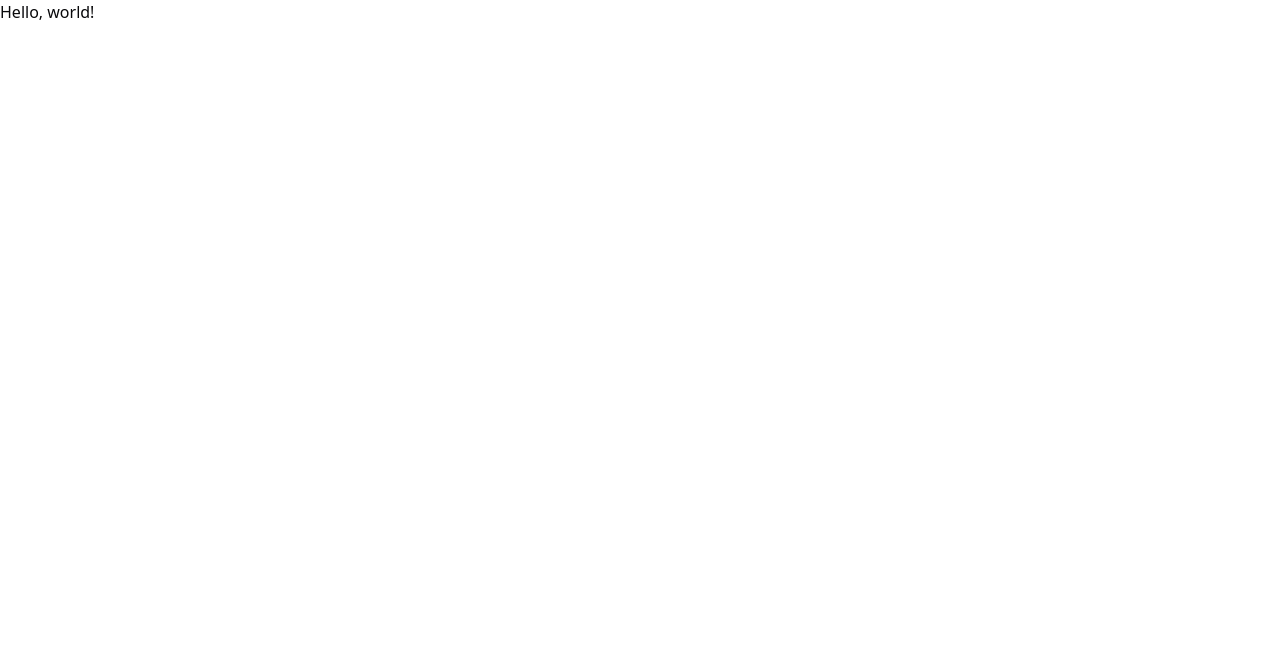
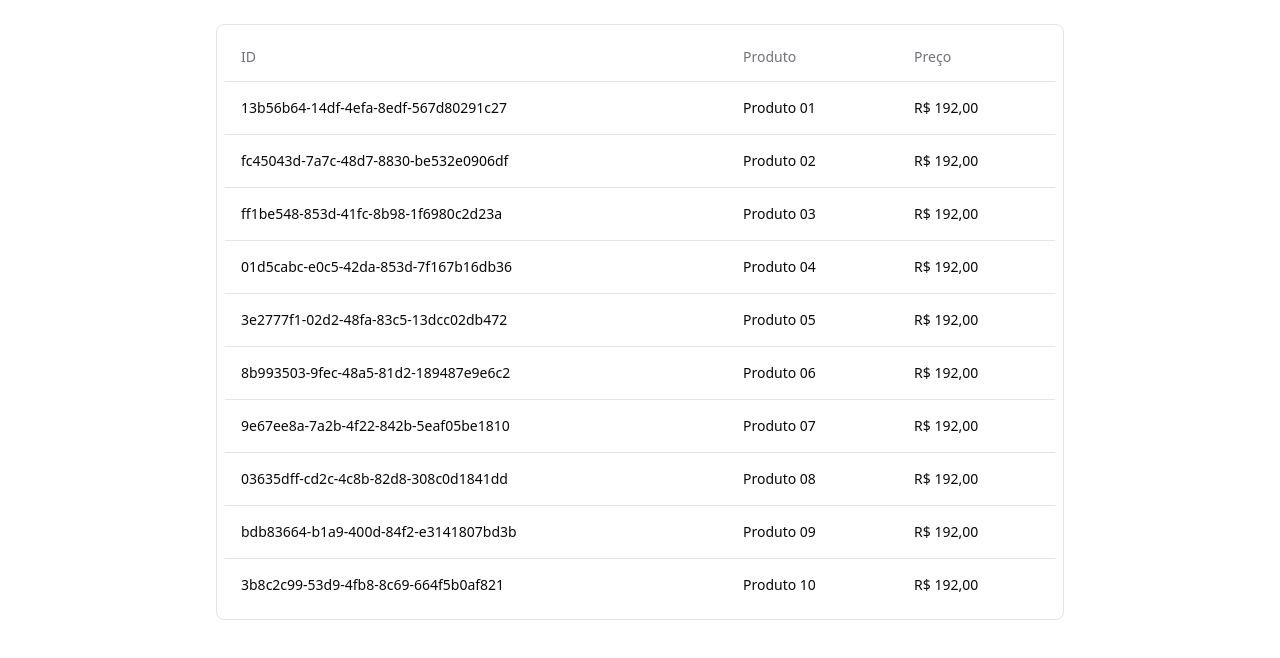
Before and after one commit to victorbadaro/shadcn-ui-example, a React (Vite) app: page / in a window 1280 px wide. Shown: the top 658 px of the page. Built offline with nearby package versions, Linux system fonts and the light colour scheme.

Commit message:
feat: add a table to show products

```diff
--- a/src/App.tsx
+++ b/src/App.tsx
@@ -1,3 +1,28 @@
+import { Table, TableBody, TableCell, TableHead, TableHeader, TableRow } from './components/ui/table';
+
 export function App() {
-	return <h1>Hello, world!</h1>;
+	return (
+		<div className="p-6 max-w-4xl mx-auto">
+			<div className="border rounded-lg p-2">
+				<Table>
+					<TableHeader>
+						<TableRow>
+							<TableHead>ID</TableHead>
+							<TableHead>Produto</TableHead>
+							<TableHead>Preço</TableHead>
+						</TableRow>
+					</TableHeader>
+					<TableBody>
+						{Array.from({ length: 10 }).map((_, index) => (
+							<TableRow key={index}>
+								<TableCell>{crypto.randomUUID()}</TableCell>
+								<TableCell>Produto {(index + 1).toString().padStart(2, '0')}</TableCell>
+								<TableCell>R$ 192,00</TableCell>
+							</TableRow>
+						))}
+					</TableBody>
+				</Table>
+			</div>
+		</div>
+	);
 }
```
